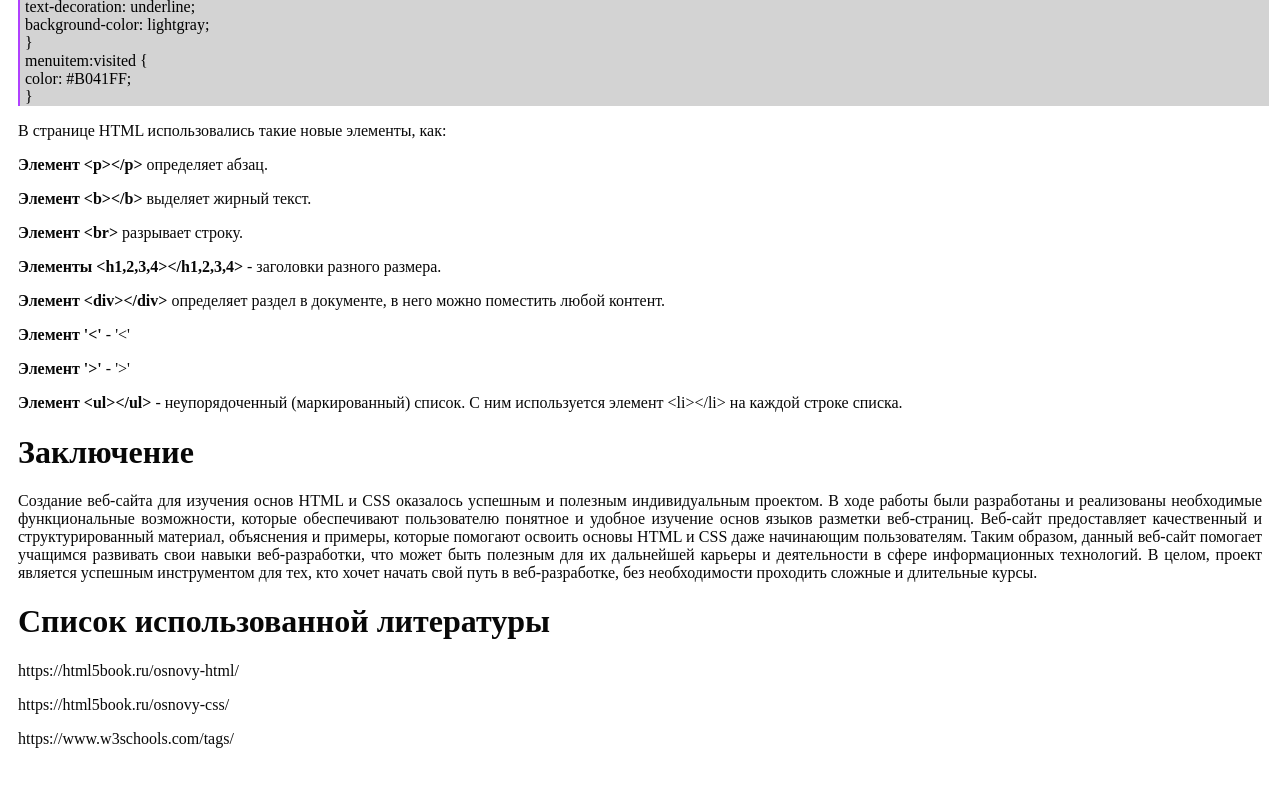
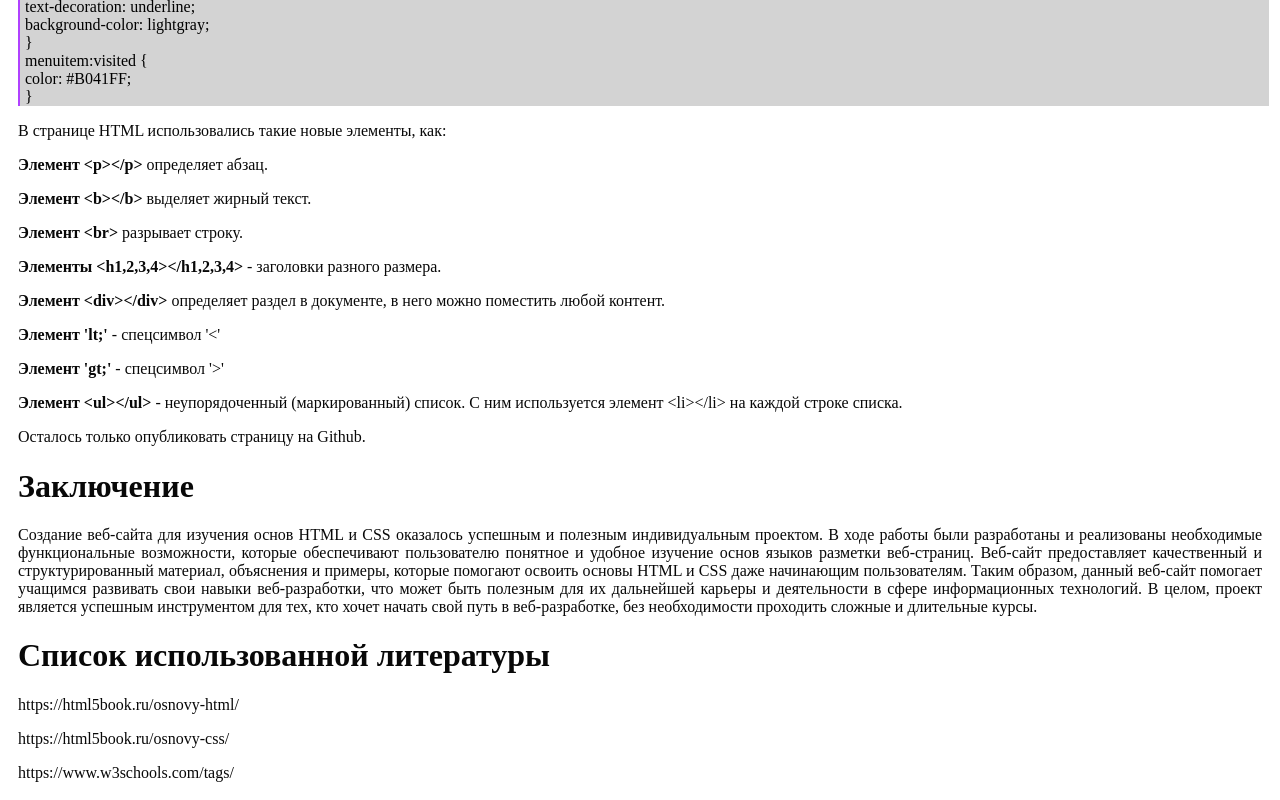
Before and after one commit to lelya367/html-project, a plain HTML site: page index.html in a window 1280 px wide. Shown: the part 5418-6218 px from the top of the page. Before the commit the page ends 6184 px from the top, so only its background shows below. Drawn offline with Linux system fonts and the light colour scheme.

Commit message:
Added details about special characters

```diff
--- a/index.html
+++ b/index.html
@@ -303,9 +303,10 @@ menuitem:visited {<br>
 <p><b>Элемент &lt;br&gt;</b> разрывает строку.</p>
 <p><b>Элементы &lt;h1,2,3,4&gt;&lt;/h1,2,3,4&gt;</b> - заголовки разного размера.</p>
 <p><b>Элемент &lt;div&gt;&lt;/div&gt;</b> определяет раздел в документе, в него можно поместить любой контент.</p>
-<p><b>Элемент '&lt;'</b> - '<'</p>
-<p><b>Элемент '&gt;'</b> - '>'</p>
+<p><b>Элемент 'lt;'</b> - спецсимвол '<'</p>
+<p><b>Элемент 'gt;'</b> - спецсимвол '>'</p>
 <p><b>Элемент &lt;ul&gt;&lt;/ul&gt;</b> - неупорядоченный (маркированный) список. С ним используется элемент &lt;li&gt;&lt;/li&gt; на каждой строке списка.</p>
+<p>Осталось только опубликовать страницу на Github.</p>
 <h1 id="conclusion">Заключение</h1>
 <p>Создание веб-сайта для изучения основ HTML и CSS оказалось успешным и полезным индивидуальным проектом.
 В ходе работы были разработаны и реализованы необходимые функциональные возможности, которые обеспечивают пользователю понятное и удобное изучение основ языков разметки
```
Also changed, not shown: 1 other file.
